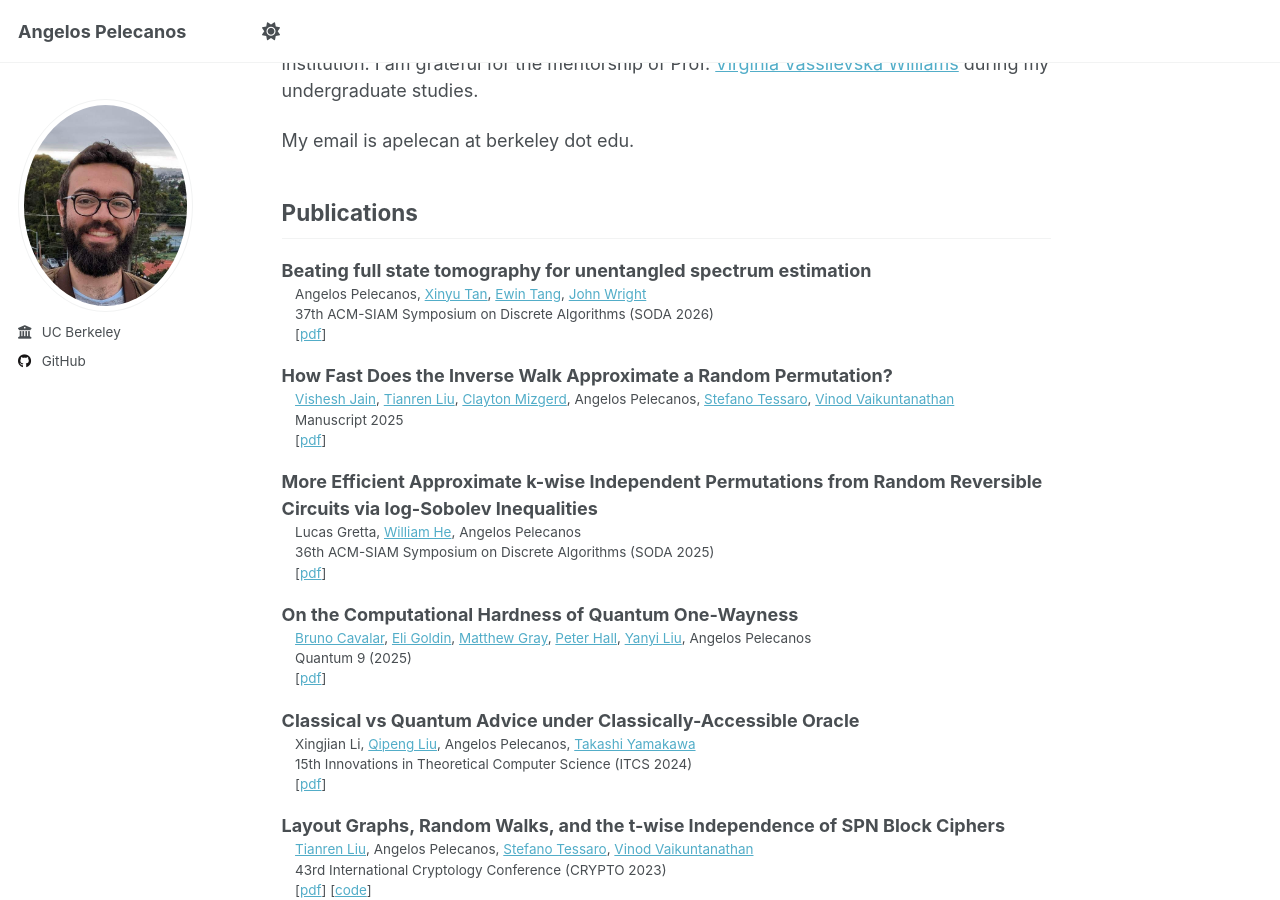
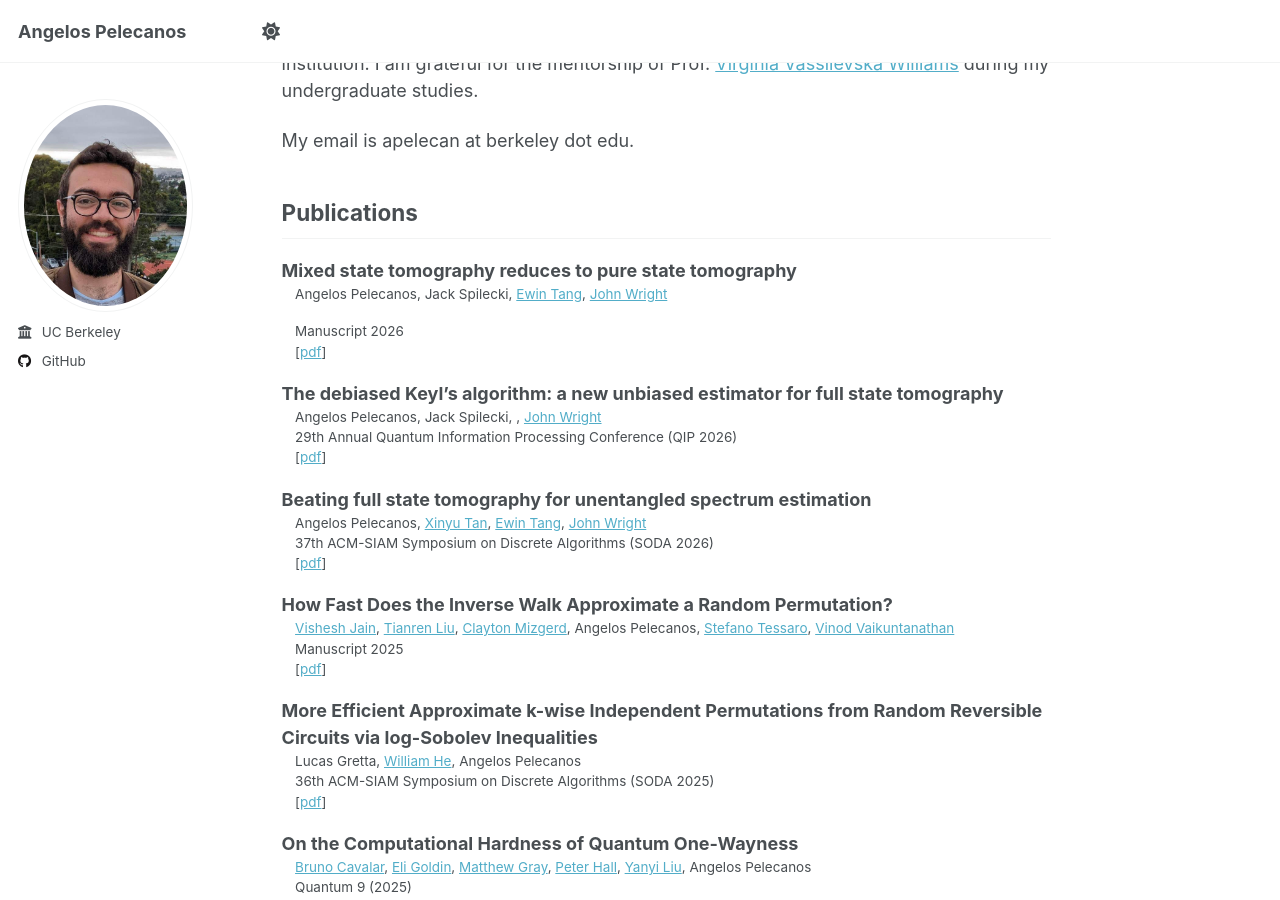
Before and after one commit to apelecan/apelecan.github.io, a Jekyll site: the page built from _pages/about.md, in a window 1280 px wide and 900 px high, scrolled down 327 px. Built offline with Jekyll 4.4.1, drawn with Linux system fonts in a browser that asks for light colours; a script that is not in the unit is left out.

Commit message:
update with tomography papers

```diff
--- a/_pages/about.md
+++ b/_pages/about.md
@@ -16,6 +16,17 @@ In Spring 2022 I received an M.Eng. degree from MIT, where I was lucky to work u
 My email is apelecan at berkeley dot edu.
 
 ## Publications
+
+Mixed state tomography reduces to pure state tomography
+
+:   Angelos Pelecanos, Jack Spilecki, [Ewin Tang](https://ewintang.com/), [John Wright](https://people.eecs.berkeley.edu/~jswright/)
+:   Manuscript 2026
+:   \[[pdf](https://arxiv.org/abs/2511.15806)\]
+
+The debiased Keyl's algorithm: a new unbiased estimator for full state tomography
+:   Angelos Pelecanos, Jack Spilecki, , [John Wright](https://people.eecs.berkeley.edu/~jswright/)
+:   29th Annual Quantum Information Processing Conference (QIP 2026)
+:   \[[pdf](https://arxiv.org/abs/2510.07788)\]
 
 Beating full state tomography for unentangled spectrum estimation
 :   Angelos Pelecanos, [Xinyu Tan](https://norahtan.github.io/), [Ewin Tang](https://ewintang.com/), [John Wright](https://people.eecs.berkeley.edu/~jswright/)
```
